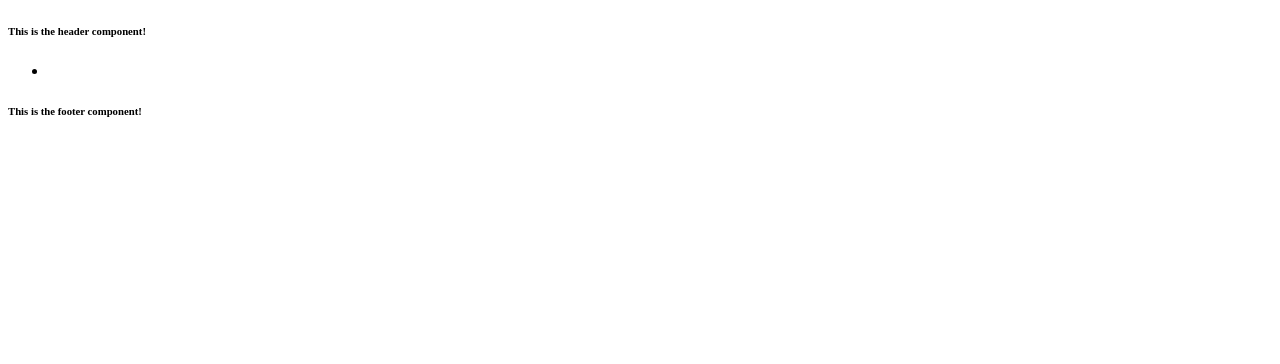
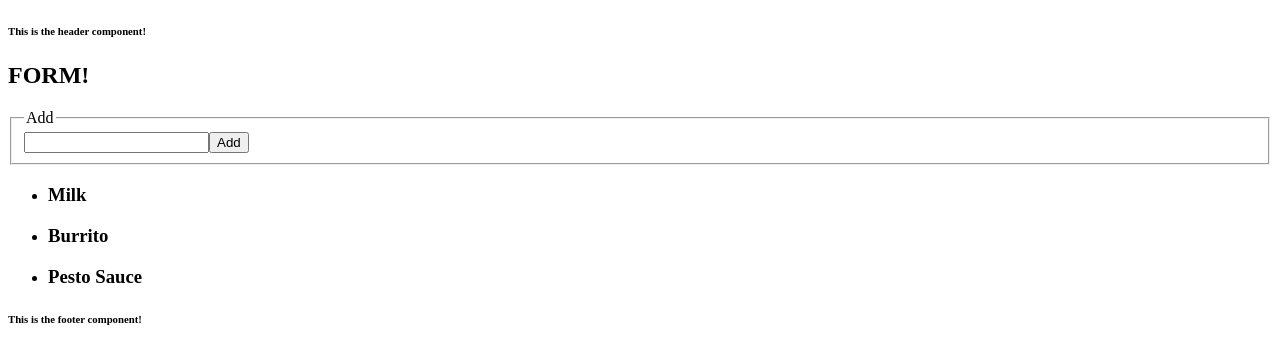
Before and after one commit to MikepdXRider/react-shoppinglist-lab, a React app: page / in a window 1280 px wide. Shown: the top 364 px of the page. Built offline with nearby package versions, Linux system fonts and the light colour scheme.

Commit message:
adds add functionality with list items rendering

```diff
--- a/src/components/Forms/ItemForm.jsx
+++ b/src/components/Forms/ItemForm.jsx
@@ -1,15 +1,28 @@
-import React from 'react'
+import React, { useState } from 'react'
+
 
 // parameter should include:
 //  - an isEdit=false, which initializes the isEdit state as false.
 //  - an handleSubmitFn from parent component.
-export default function ItemForm() {
-    // useState hook for each input
+export default function ItemForm({handlerFn}) {
+    const [itemField, setItemField] = useState('');
+
+    function handleSubmit(e) {
+        e.preventDefault();
+        handlerFn(itemField);
+        setItemField('');
+    }
 
     return (
         <div>
-            {/* create a form here */}
-            {/* onsubmit of form call the handleSubmitFn from params. */}
+            <h1>FORM!</h1>
+            <form onSubmit={(e) => handleSubmit(e)}>
+                <fieldset>
+                    <legend>Add</legend>
+                    <input value={itemField} type="text" onChange={(e) => setItemField(e.target.value)} />
+                    <button>Add</button>
+                </fieldset>
+            </form>
             {/* review previous lab where I created a reusable form to identify conditional handling of input values */}
         </div>
     )
--- a/src/components/ListItem/ListItem.jsx
+++ b/src/components/ListItem/ListItem.jsx
@@ -1,9 +1,10 @@
 import React from 'react'
 
-export default function ListItem() {
+export default function ListItem({listItem}) {
     return (
         <article>
             {/* render ListItem data here */}
+            <h1>{listItem.item}</h1>
         </article>
     )
 }
--- a/src/components/ShoppingList/ShoppingList.jsx
+++ b/src/components/ShoppingList/ShoppingList.jsx
@@ -1,23 +1,63 @@
-import React from 'react'
+import React, { useReducer } from 'react'
+import assignUID from '../../utils/assignUID'
 import ItemForm from '../Forms/ItemForm.jsx'
+import ListItem from '../ListItem/ListItem.jsx'
+
 
 // state initial values
+const initialValue = [
+    {item: 'Milk', id: 1 },
+    {item: 'Burrito', id: 2 },
+    {item: 'Pesto Sauce', id: 3 }
+]
 
 // reducer fn for useReducer hook
+function reducer(state, action) {
+    switch (action.type) {
+        case 'add':{
+            // add new thing to state.
+            return [...state, action.payload]
+        }
+        case 'edit':{
+            // add new thing to state.
+        }
+        case 'delete':{
+            // add new thing to state.
+        }
+        default: {
+            throw new Error(`No matching cases for ${action.type}`);
+        }
+
+    }
+}
 
 export default function ShoppingList() {
     // useReducer hook
+    const [shoppingList, dispatch] = useReducer(reducer, initialValue);
 
-    // formsubmit handler
+    function handleDelete(id) {
+        dispatch({type: 'delete', id});
+    }
+
+    function handleAdd(item) {
+        dispatch({type: 'add', payload: {item: item, id: assignUID()}});
+    }
+
+    function handleEdit(id, newObj) {
+        dispatch({type: 'edit', id, item});
+    }
 
     return (
         <section>
             {/* pass form submit handlers here */}
-            <ItemForm />
+            <ItemForm handlerFn={handleAdd} />
         <ul>
-            <li>
-                {/* Map data array and render listItems */}
-            </li>
+            {/* Map data array and render listItems */}
+            {
+                shoppingList.map((listItem) => {
+                    return <li key={listItem.id}><ListItem listItem={listItem}/></li>
+                })
+            }
         </ul>
         </section>
     )
--- /dev/null
+++ b/src/utils/assignUID.js
@@ -0,0 +1,21 @@
+const uidDictionary = []
+
+function generateRanNum () {
+    return Math.round(Math.random() * 10000);
+}
+
+export default function assignUID() {
+    // assign random number to newNum variable.
+    let newNum = generateRanNum()
+
+    // while the newNum exists in the dictionary...
+    while (uidDictionary.includes(newNum)) {
+        // keep reassigning a random number to newNum..
+        newNum = generateRanNum();
+    }
+
+    // place newNum in dictionary.
+    uidDictionary.push(newNum);
+    // return newNum.
+    return newNum;
+}
--- a/src/views/Home/Home.jsx
+++ b/src/views/Home/Home.jsx
@@ -1,6 +1,6 @@
 import React from 'react';
-import ItemForm from '../../components/Forms/ItemForm.jsx';
 import ShoppingList from '../../components/ShoppingList/ShoppingList.jsx';
+
 export default function Home() {
     return (
         <main>
--- a/src/views/Layout/Layout.jsx
+++ b/src/views/Layout/Layout.jsx
@@ -1,6 +1,7 @@
 import React from 'react';
 import Header from '../../components/Layout/Header.jsx';
 import Footer from '../../components/Layout/Footer.jsx';
+
 export default function Layout({children}) {
     return (
         <div>
```
Also changed, not shown: 1 other file (tests, documents, lock files or other folders).
